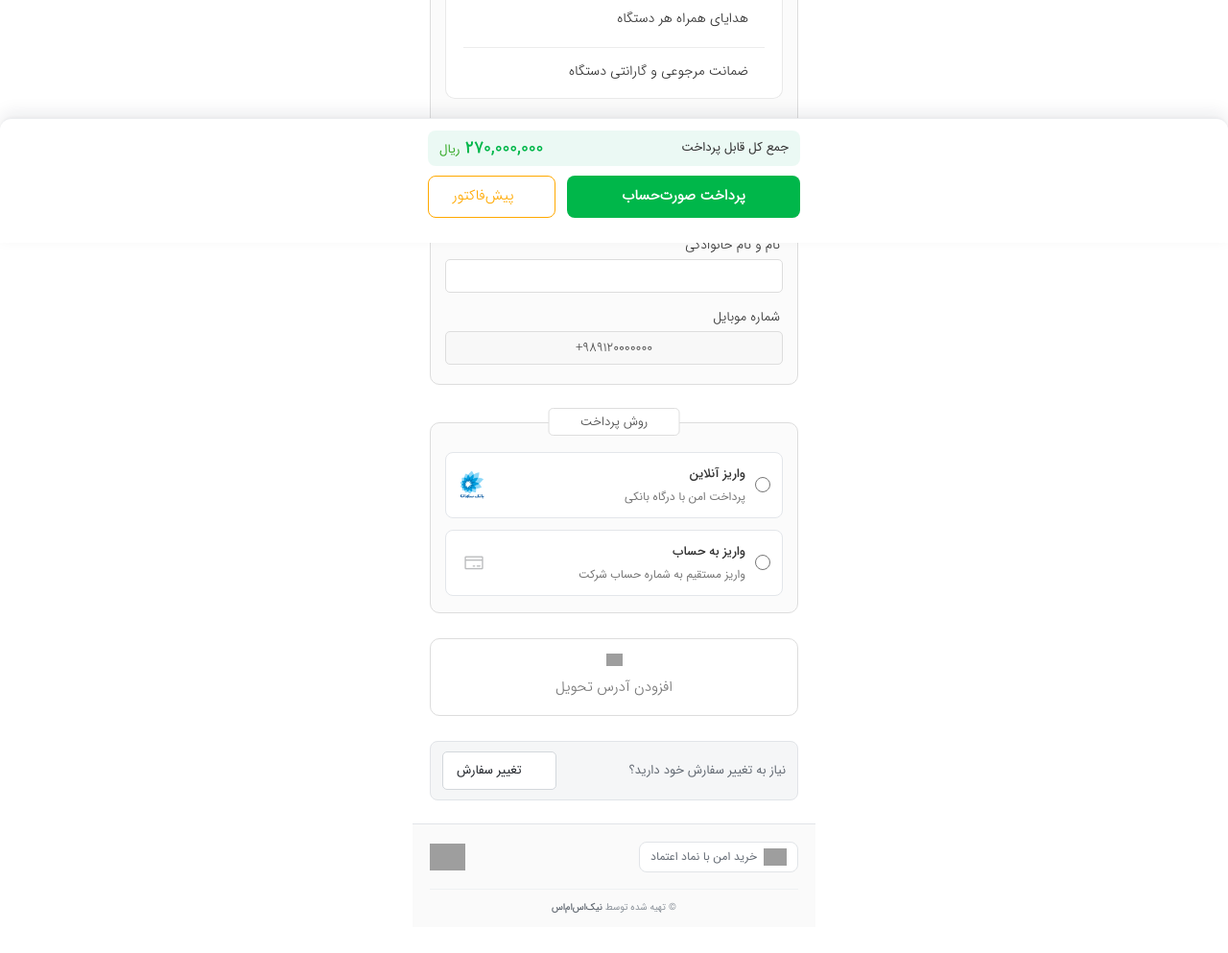
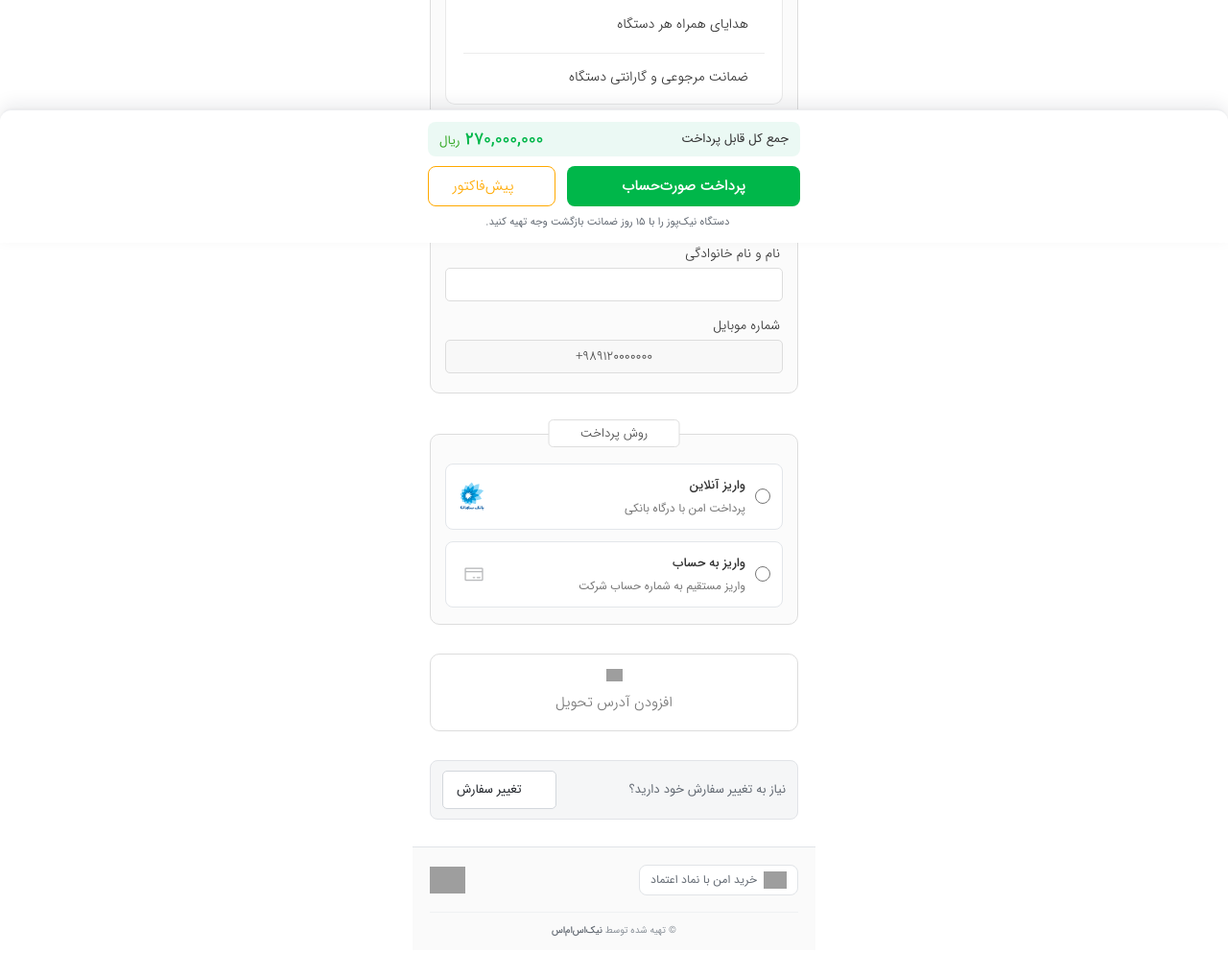
Before and after one commit to sorooshkln/nikshop, a plain HTML site: page index.html in a window 1280 px wide. Shown: the part 547-1540 px from the top of the page at 96% size. Drawn offline with nearby package versions, Linux system fonts and the light colour scheme; grey boxes are pictures that could not be loaded; a web font is replaced by a local one.

Commit message:
Paybar: 42px buttons, guarantee line under buttons, spacing tweaks
Co-Authored-By: Claude Opus 5.5 <noreply@anthropic.com>

```diff
--- a/index.html
+++ b/index.html
@@ -20,7 +20,7 @@
   @font-face { font-family: IRANSans-FaNum; src: url(fonts/IRANSANSWEBFANUM_MEDIUM.ttf); font-weight: 500 900; }
   @font-face { font-family: IRANSans-FaNum-Light; src: url(fonts/IRANSANSWEBFANUM_LIGHT.ttf); }
   @font-face { font-family: IRANSans-FaNum-UltraLight; src: url(fonts/IRANSANSWEBFANUM_ULTRALIGHT.ttf); }
-  body { margin: 0; overflow-x: clip; background: #fff; padding-bottom: calc(130px + env(safe-area-inset-bottom)); } /* room so the sticky bar never covers the page end */
+  body { margin: 0; overflow-x: clip; background: #fff; padding-bottom: calc(140px + env(safe-area-inset-bottom)); } /* room so the sticky bar never covers the page end */
 
   /* no phone mock-up: drop the thick rounded frame and the notch */
   .wp-pay-orders { border: 0 !important; border-radius: 0 !important; margin: 0 auto !important; padding-top: 16px !important; padding-bottom: 0 !important; } /* site adds 130px below; body padding already clears the sticky bar */
@@ -28,11 +28,13 @@
 
   /* sticky pay bar: total next to the button, stuck to the bottom of the phone */
   .paybar { position: fixed; inset: auto 0 0 0; z-index: 50; display: flex; flex-wrap: wrap; align-items: center; gap: 10px 12px; padding: 12px max(16px, calc(50% - 194px)) calc(26px + env(safe-area-inset-bottom)); /* bar spans the full width; its content stays page-wide (420px) */ border-radius: 12px 12px 0 0; background: #fff; border-top: 1px solid #eceef0; box-shadow: 0 -1px 3px rgba(16, 24, 48, .04), 0 -6px 18px rgba(16, 24, 48, .08); font-family: IRANSans-FaNum, sans-serif; }
+  .paybar .assure { flex: 1 0 100%; display: flex; justify-content: center; align-items: center; gap: 4px; margin: -1px 0 -13px; font-size: 11px; color: #646b74; }
+  .paybar .assure i { color: #00a142; font-size: 12px; }
   .paybar .total { flex: 1 0 100%; display: flex; justify-content: space-between; align-items: center; padding: 4px 12px; border-radius: 8px; background: rgba(231, 248, 242, .8); line-height: 1.6; white-space: nowrap; }
   .paybar .total small { font-size: 13px; font-weight: 400; color: #333; }
   .paybar .total b { font-size: 18px; font-weight: 700; color: #00b74a; }
   .paybar .total b span { font-size: 13px; font-weight: 400; color: #36a927; }
-  .paybar button { position: relative; overflow: hidden; flex: 65 1 0; min-width: 0; padding: 0; height: 44px; border: 0; border-radius: 8px; background: #00b74a; color: #fff; font: inherit; font-family: IRANSans-FaNum-Light, sans-serif; font-size: 15px; font-weight: 600; cursor: pointer; }
+  .paybar button { position: relative; overflow: hidden; flex: 65 1 0; min-width: 0; padding: 0; height: 42px; border: 0; border-radius: 8px; background: #00b74a; color: #fff; font: inherit; font-family: IRANSans-FaNum-Light, sans-serif; font-size: 15px; font-weight: 600; cursor: pointer; }
   .paybar button::after { content: ""; position: absolute; top: 0; left: -60%; width: 40%; height: 100%; background: linear-gradient(90deg, transparent, rgba(255, 255, 255, .55), transparent); transform: skewX(-20deg); animation: shine 3.4s infinite; }
   .paybar { animation: paybarIn .5s .3s cubic-bezier(.2, .8, .2, 1) both; } /* slides up from below on load */
   @keyframes paybarIn { from { transform: translateY(100%); } }
@@ -141,11 +143,11 @@
   .pay-edit:focus-visible { outline: 2px solid #ffa900; outline-offset: 3px; }
   .pay-opts:not(:has(input[value=online]:checked)) + .online-msg { display: none; }
   /* box spacing +10% */
-  .wp-pay-orders .vital-msg.cheque-btn { margin: 26px 0; }
-  .wp-pay-orders > div > .vital-msg.green-msg { margin-bottom: 22px !important; }
-  .wp-pay-orders > div > .info-keeper { margin-top: 18px !important; margin-bottom: 22px !important; }
-  .wp-pay-orders > div > .sep-section { margin-top: 19px; }
-  .wp-pay-orders .mini-foot { margin-top: 24px; } .wp-pay-orders .sep-section:has(.pay-opts) { margin-bottom: 0; }
+  .wp-pay-orders .vital-msg.cheque-btn { margin: 30px 0; }
+  .wp-pay-orders > div > .vital-msg.green-msg { margin-bottom: 25px !important; }
+  .wp-pay-orders > div > .info-keeper { margin-top: 21px !important; margin-bottom: 25px !important; }
+  .wp-pay-orders > div > .sep-section { margin-top: 22px; }
+  .wp-pay-orders .mini-foot { margin-top: 28px; } .wp-pay-orders .sep-section:has(.pay-opts) { margin-bottom: 0; }
 </style>
 </head>
 <body>
@@ -169,7 +171,7 @@
   </div>
   <button type="button" class="buy">پرداخت صورت‌حساب</button>
   <button type="button" class="pre"><i class="nc-icon nc-shop-document-copy"></i>پیش‌فاکتور</button>
-
+  <p class="assure"><i class="nc-icon nc-shop-shield-check" aria-hidden="true"></i>دستگاه نیک‌پوز را با ۱۵ روز ضمانت بازگشت وجه تهیه کنید.</p>
   </div>
 <dialog class="err-dlg" role="alertdialog" aria-labelledby="err-t" aria-describedby="err-d"><div class="hd"><svg width="16" height="16" viewBox="0 0 24 24" aria-hidden="true"><circle cx="12" cy="12" r="11" fill="currentColor"/><path d="M12 6.8v6.4" stroke="#fff" stroke-width="2.2" stroke-linecap="round"/><circle cx="12" cy="17.2" r="1.3" fill="#fff"/></svg><b id="err-t">خطا</b></div><p id="err-d">لطفاً موارد با <span class="r">حاشیه قرمز</span> را <span class="g">تکمیل یا اصلاح</span> کنید.</p><button type="button" class="ok">تایید</button></dialog>
 <dialog class="err-dlg warn" role="alertdialog" aria-labelledby="warn-t" aria-describedby="warn-d"><div class="hd"><svg width="16" height="16" viewBox="0 0 24 24" aria-hidden="true"><circle cx="12" cy="12" r="11" fill="currentColor"/><path d="M12 6.8v6.4" stroke="#fff" stroke-width="2.2" stroke-linecap="round"/><circle cx="12" cy="17.2" r="1.3" fill="#fff"/></svg><b id="warn-t">هشدار</b></div><p id="warn-d">برای دریافت پیش‌فاکتور، لطفاً <span class="r">نام و نام خانوادگی</span> را <span class="g">وارد کنید</span>.</p><button type="button" class="ok">تایید</button></dialog>
```
